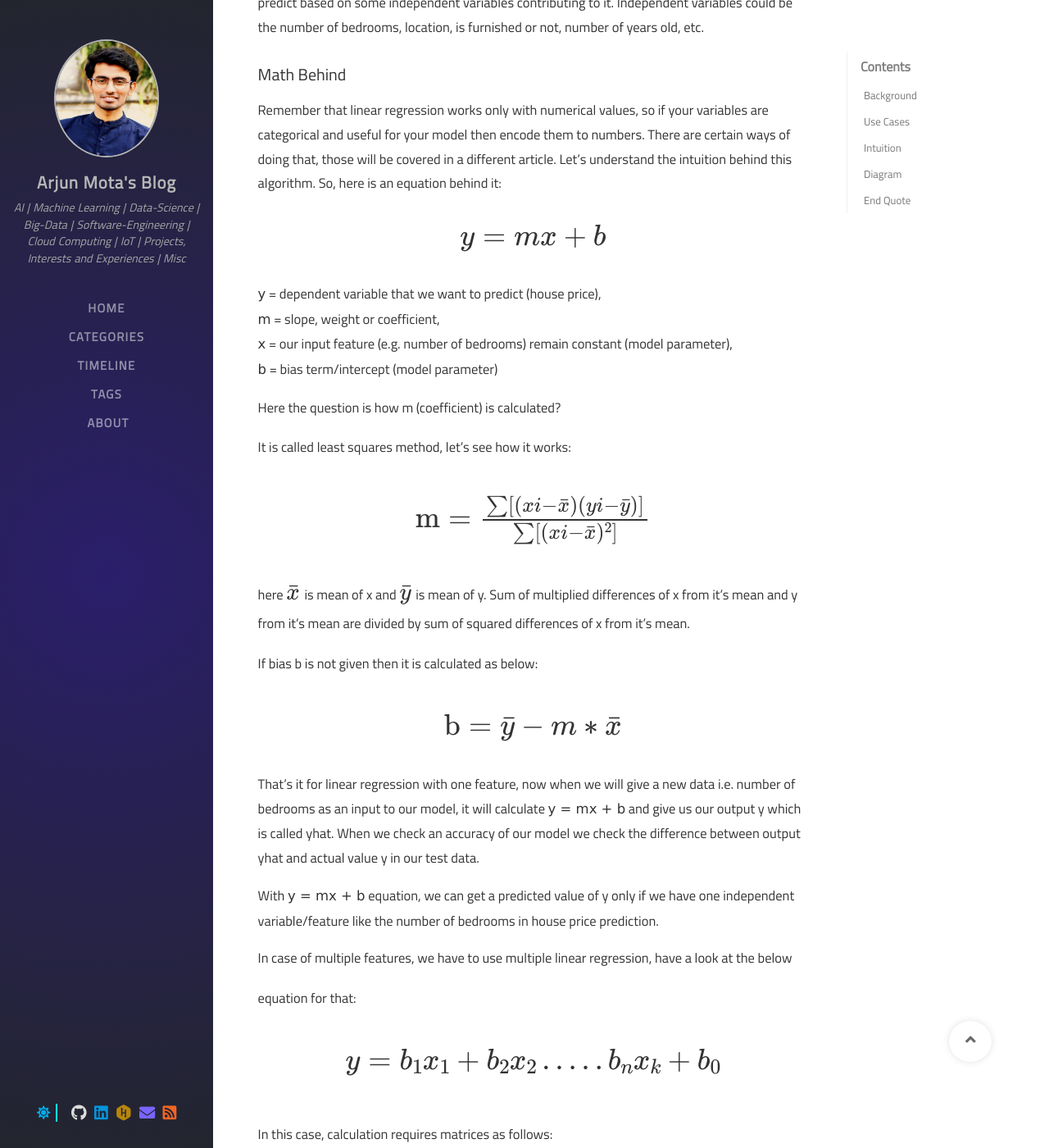
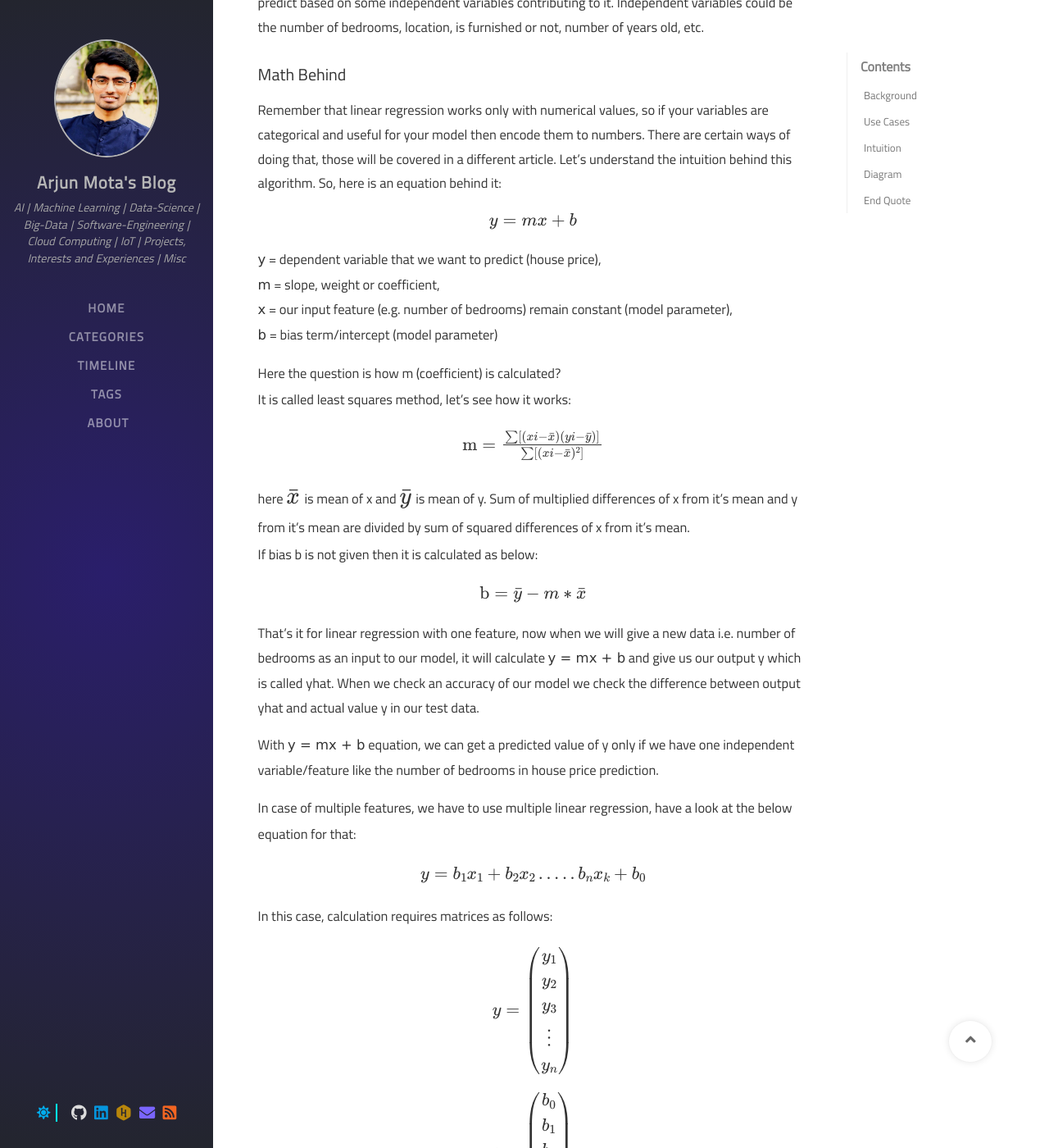
Before and after one commit to Arjun-Mota/arjun-mota.github.io, a Jekyll site: the page built from _posts/algorithm_intuition/2020-08-16-linear-regression.md, in a window 1280 px wide and 1400 px high, scrolled down 1103 px. Shown: the whole window at 82% size. Built offline with Jekyll 4.4.1, drawn with Linux system fonts in a browser that asks for light colours; nearby versions of some CDN libraries; some web fonts are replaced; comment, search, counter and statistics services are not loaded.

Commit message:
Changed equation text size

```diff
--- a/assets/css/post.scss
+++ b/assets/css/post.scss
@@ -28,7 +28,7 @@ $prompt-newer: "{{ site.data.label.post.button.next }}";
 }
 
 #centered_equation {
-font-size: 2.0rem;
+font-size: 1.2rem;
 text-align: center;
 align-content: center;
 align-self: center;
```
